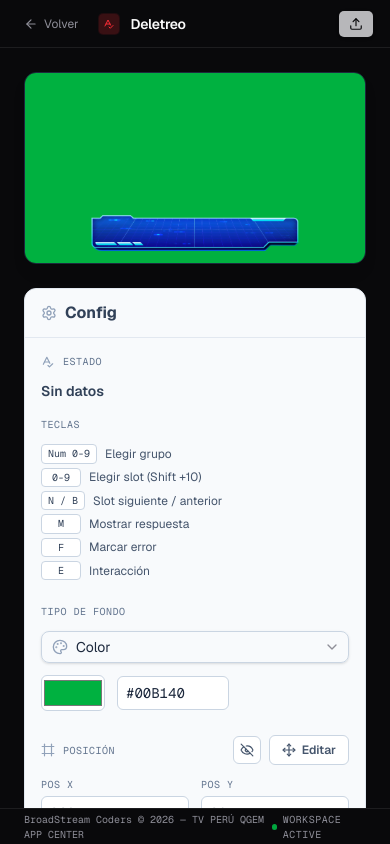
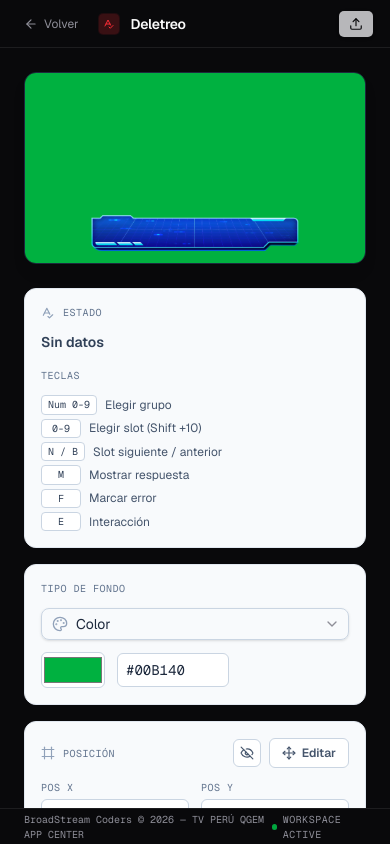
Before and after one commit to BroadStream-Coders/TvPeru-QGEM-Games, a Next.js app: page /workspaces/deletreo in a window 390 px wide. Built offline with nearby package versions, Linux system fonts and the light colour scheme.

Commit message:
refactor(deletreo): integrate audio management for feedback and enhance UI with error state handling in DeletreoPage

```diff
--- a/src/app/workspaces/deletreo/page.tsx
+++ b/src/app/workspaces/deletreo/page.tsx
@@ -3,7 +3,6 @@
 import { useEffect, useCallback, useRef, useState } from "react";
 import {
   SpellCheck,
-  Settings,
   Frame,
   Move,
   Eye,
@@ -14,10 +13,10 @@ import { loadJsonFile } from "@/helpers/persistence";
 import { useWorkspaceHeader } from "@/hooks/use-workspace-header";
 import { useGameKeys } from "@/hooks/use-game-keys";
 import { jetBrainsMono } from "@/lib/fonts";
-
-const CORRECT_ANSWER_SRC = "/audio/correct_answer.mp3";
+import { SOUNDS, playSound } from "@/lib/audio";
 
 import mainFrame from "./graphics/mainFrame.png";
+import errorFrame from "./graphics/errorFrame.png";
 
 import {
   FullScreen,
@@ -121,15 +120,7 @@ export default function DeletreoPage() {
   });
 
   const [spellStep, setSpellStep] = useState(0);
-  const correctAudioRef = useRef<HTMLAudioElement | null>(null);
-
-  const playCorrect = () => {
-    if (!correctAudioRef.current) {
-      correctAudioRef.current = new Audio(CORRECT_ANSWER_SRC);
-    }
-    correctAudioRef.current.currentTime = 0;
-    correctAudioRef.current.play().catch(() => {});
-  };
+  const [errorMode, setErrorMode] = useState(false);
 
   const setOffset = (axis: keyof Vec2) => (value: number) =>
     setTextConfig((c) => ({ ...c, offset: { ...c.offset, [axis]: value } }));
@@ -248,6 +239,7 @@ export default function DeletreoPage() {
       setGroupIndex(0);
       setSlotIndex(0);
       setSpellStep(0);
+      setErrorMode(false);
     } catch {
       console.error("Error al cargar el archivo JSON.");
     }
@@ -273,22 +265,26 @@ export default function DeletreoPage() {
     setGroupIndex(n);
     setSlotIndex(0);
     setSpellStep(0);
+    setErrorMode(false);
   };
 
   const selectSlot = (n: number) => {
     if (n < 0 || n >= currentGroup.length) return;
     setSlotIndex(n);
     setSpellStep(0);
+    setErrorMode(false);
   };
 
   const nextSlot = () => {
     setSlotIndex((i) => Math.min(i + 1, currentGroup.length - 1));
     setSpellStep(0);
+    setErrorMode(false);
   };
 
   const prevSlot = () => {
     setSlotIndex((i) => Math.max(i - 1, 0));
     setSpellStep(0);
+    setErrorMode(false);
   };
 
   useGameKeys({
@@ -298,9 +294,13 @@ export default function DeletreoPage() {
     onBack: prevSlot,
     onShowAnswer: () => {
       setSpellStep(word.length);
-      playCorrect();
+      setErrorMode(false);
+      playSound(SOUNDS.correctAnswer);
     },
-    onMarkError: () => console.log("[deletreo] marcar error (F)"),
+    onMarkError: () => {
+      setErrorMode(true);
+      playSound(SOUNDS.incorrectAnswer);
+    },
     onInteract: () => setSpellStep((s) => Math.min(s + 1, word.length)),
   });
 
@@ -318,7 +318,7 @@ export default function DeletreoPage() {
                 : undefined
             }
             style={{
-              backgroundImage: `url(${mainFrame.src})`,
+              backgroundImage: `url(${errorMode ? errorFrame.src : mainFrame.src})`,
               backgroundSize: "100% 100%",
               backgroundRepeat: "no-repeat",
             }}
@@ -369,17 +369,9 @@ export default function DeletreoPage() {
       </FullScreen>
 
       {/* Config */}
-      <div className="border border-slate-200 rounded-xl bg-slate-50">
-        <div className="border-b border-slate-200 px-4 py-3">
-          <h3 className="flex items-center gap-2 font-bold text-slate-700">
-            <Settings size={16} className="text-slate-400" />
-            Config
-          </h3>
-        </div>
-
-        <div className="p-4 grid grid-cols-1 lg:grid-cols-3 gap-6">
+      <div className="grid grid-cols-1 sm:grid-cols-2 xl:grid-cols-4 gap-4">
           {/* Estado */}
-          <div className="flex flex-col gap-3">
+          <div className="flex flex-col gap-3 rounded-xl border border-slate-200 bg-slate-50 p-4">
             <span className="flex items-center gap-2 text-2xs font-mono uppercase tracking-wider text-slate-500">
               <SpellCheck size={14} className="text-slate-400" />
               Estado
@@ -406,10 +398,12 @@ export default function DeletreoPage() {
           </div>
 
           {/* Fondo */}
-          <BackgroundConfig value={background} onChange={setBackground} />
+          <div className="flex flex-col gap-3 rounded-xl border border-slate-200 bg-slate-50 p-4">
+            <BackgroundConfig value={background} onChange={setBackground} />
+          </div>
 
           {/* Posición */}
-          <div className="flex flex-col gap-3">
+          <div className="flex flex-col gap-3 rounded-xl border border-slate-200 bg-slate-50 p-4">
             <div className="flex items-center justify-between">
               <span className="flex items-center gap-2 text-2xs font-mono uppercase tracking-wider text-slate-500">
                 <Frame size={14} className="text-slate-400" />
@@ -465,7 +459,7 @@ export default function DeletreoPage() {
           </div>
 
           {/* Texto */}
-          <div className="flex flex-col gap-3">
+          <div className="flex flex-col gap-3 rounded-xl border border-slate-200 bg-slate-50 p-4">
             <span className="flex items-center gap-2 text-2xs font-mono uppercase tracking-wider text-slate-500">
               <Type size={14} className="text-slate-400" />
               Texto
@@ -504,7 +498,6 @@ export default function DeletreoPage() {
               />
             </div>
           </div>
-        </div>
       </div>
     </main>
   );
--- /dev/null
+++ b/src/lib/audio.ts
@@ -0,0 +1,16 @@
+export const SOUNDS = {
+  correctAnswer: "/audio/correct_answer.mp3",
+  incorrectAnswer: "/audio/incorrect_answer.mp3",
+} as const;
+
+const cache = new Map<string, HTMLAudioElement>();
+
+export function playSound(src: string) {
+  let audio = cache.get(src);
+  if (!audio) {
+    audio = new Audio(src);
+    cache.set(src, audio);
+  }
+  audio.currentTime = 0;
+  audio.play().catch(() => {});
+}
```
